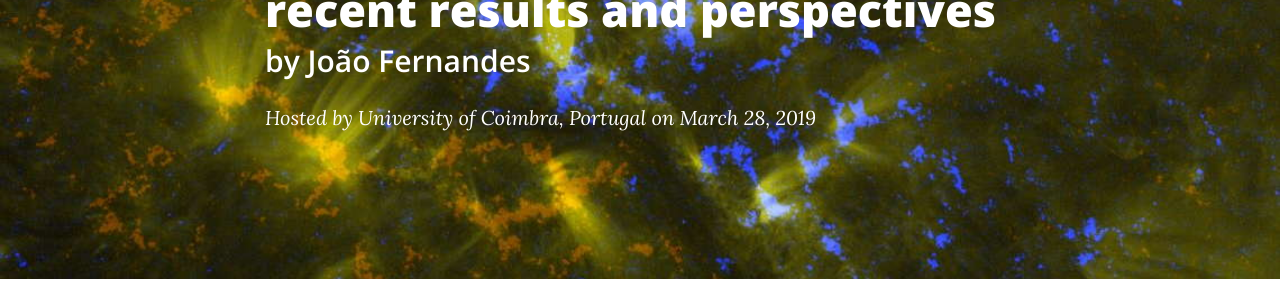
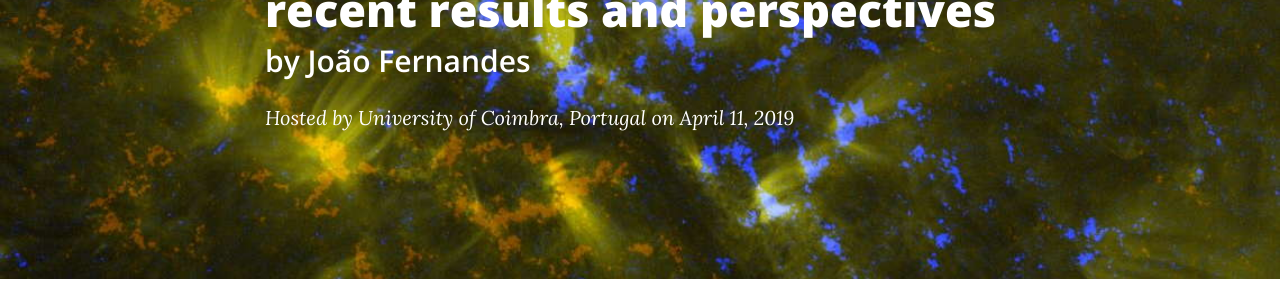
Before and after one commit to ITA-Solar/espos, a Jekyll site: the page built from _posts/2019-04-11-Fernandes.md, in a window 1280 px wide. Shown: the part 235-535 px from the top of the page. Built offline with Jekyll 4.4.1, drawn with Linux system fonts in a browser that asks for light colours; nearby versions of some CDN libraries.

Commit message:
Update 2019-04-11-Fernandes.md

```diff
--- a/_posts/2019-04-11-Fernandes.md
+++ b/_posts/2019-04-11-Fernandes.md
@@ -2,7 +2,7 @@
 layout:     post
 title:      "The Sun from Coimbra: history, recent results and perspectives"
 subtitle:   "by João Fernandes"
-date:       2019-03-28 11:00:00
+date:       2019-04-11 11:00:00
 author:     "University of Coimbra, Portugal"
 # header-img: "img/img_2019-03-28_Gunar.jpg"
 published:  true
```
